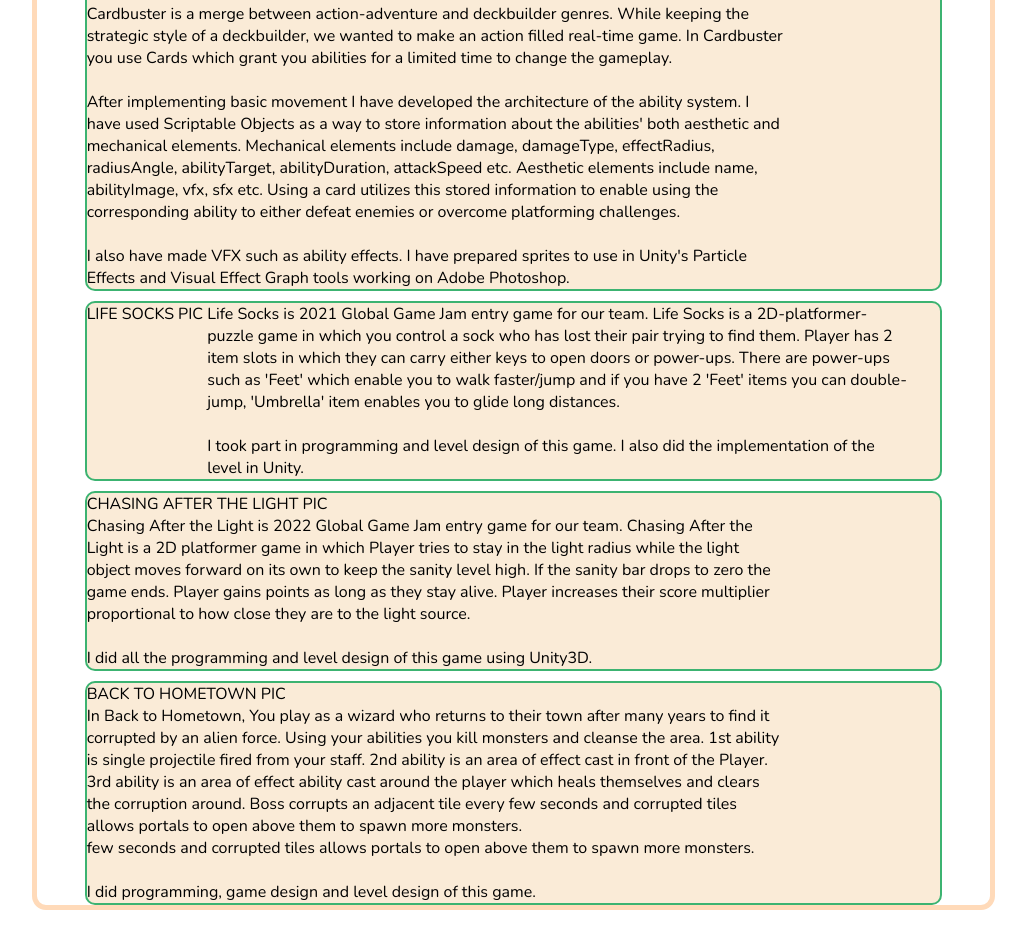
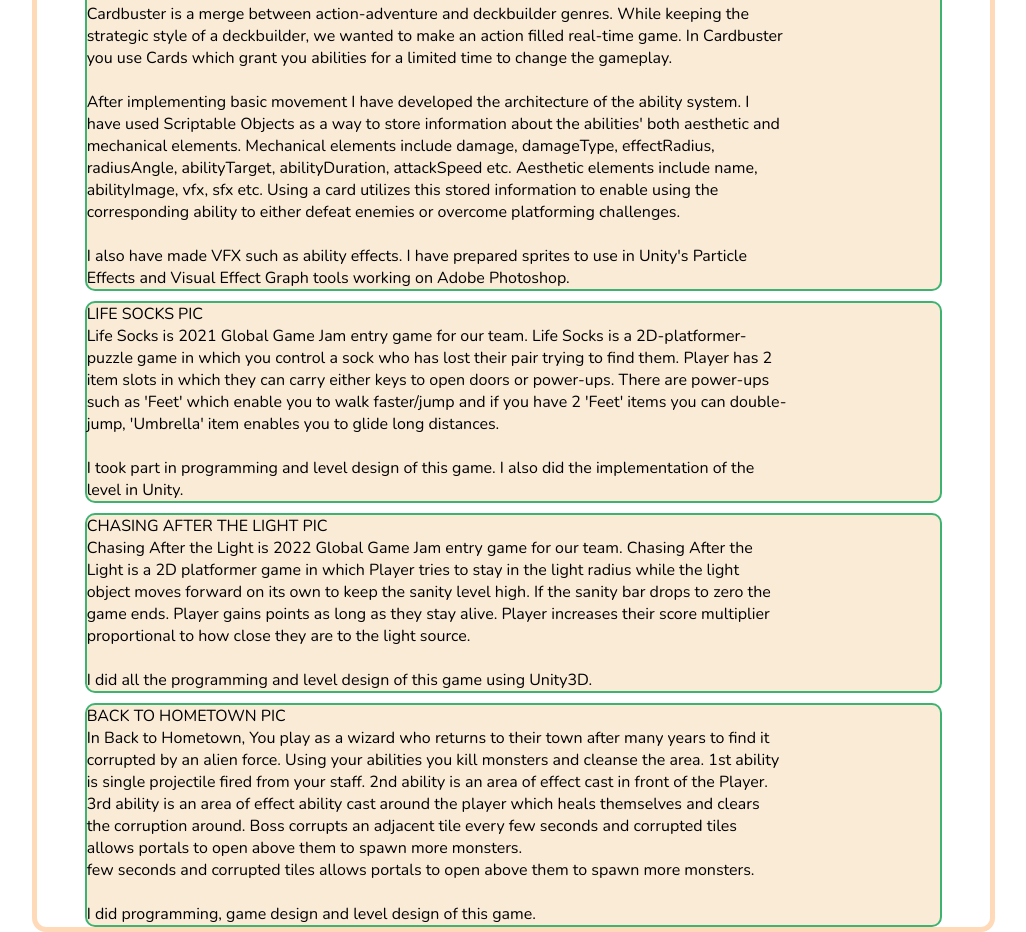
Before and after one commit to arifaciduman/arifaciduman.github.io, a website built with Parcel: page main-page.html in a window 1280 px wide. Shown: the part 841-1773 px from the top of the page, without its empty margins (178-1204 px from the left). Before the commit the page ends 1751 px from the top, so only its background shows below. Built offline with nearby package versions, Linux system fonts and the light colour scheme.

Commit message:
removed inline-blocks

```diff
--- a/style.css
+++ b/style.css
@@ -79,15 +79,11 @@
 }
 
 .game .game-graphics{
-  display: inline-block;
-  vertical-align: top;
   max-width: 640px;
 }
 
 .game .game-info{
   max-width: 700px;
-  display: inline-block;
-  vertical-align: top;
 }
 
 .list-of-games{
```
